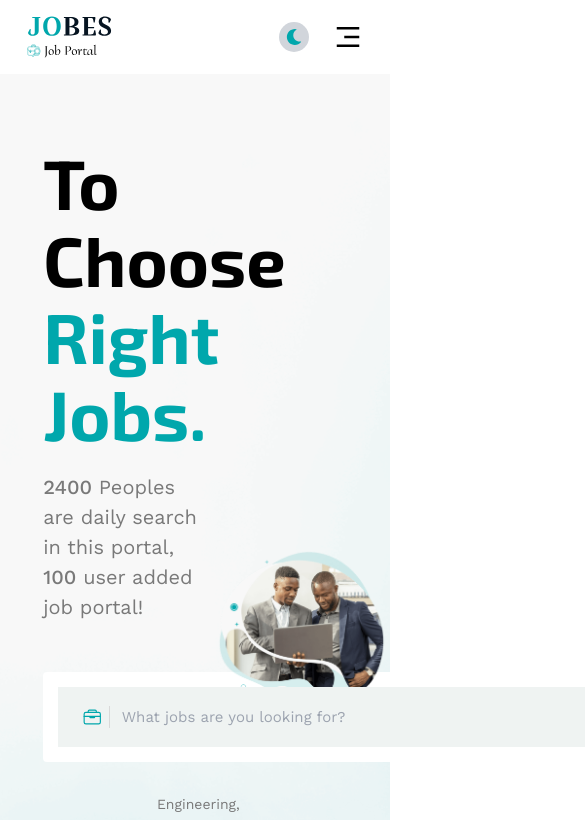
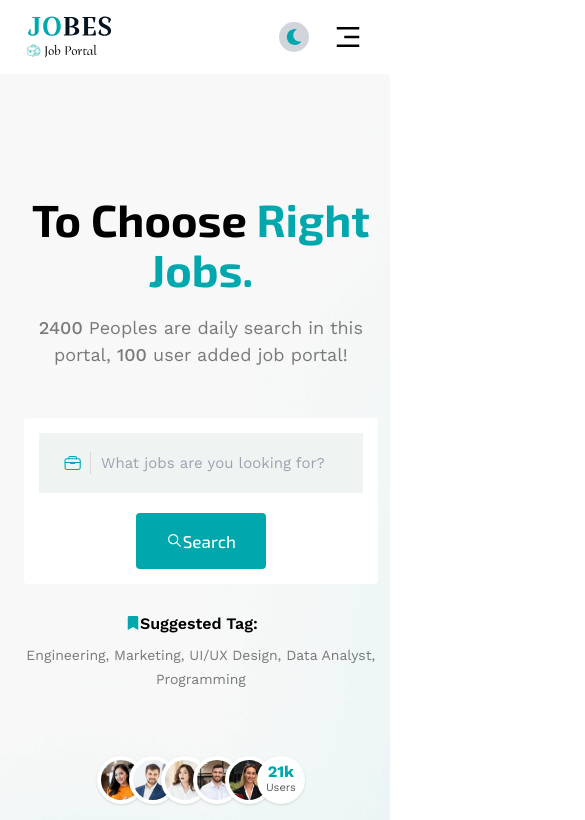
Before and after one commit to programmernizam/job-portal, a React (Vite) app in the folder kormo-sanjog/: page / in a window 390 px wide. Shown: the top 820 px of the page, 585 px wide, since content can reach past the window. Built offline with nearby package versions, Linux system fonts and the light colour scheme.

Commit message:
[Completed] Hero section with responsive

```diff
--- a/kormo-sanjog/src/pages/Home/Hero.jsx
+++ b/kormo-sanjog/src/pages/Home/Hero.jsx
@@ -18,13 +18,13 @@ const demoData = [
 
 export default function Hero() {
   return (
-    <div className="hero py-[70px] pl-[8%]">
-      <div className="grid grid-cols-2 items-center">
-        <div className="px-3">
-          <h1 className="text-[70px] leading-[77px] text-[#000] font-bold mb-5">
+    <div className="hero py-[70px] pl-[3%] lg:pl-[8%]">
+      <div className="grid grid-cols-1 lg:grid-cols-2 items-center">
+        <div className="py-[50px] lg:py-0 px-3">
+          <h1 className="text-[45px] leading-[50px] text-center lg:text-left lg:text-[70px] lg:leading-[77px] text-[#000] font-bold mb-5">
             To Choose <span className="text-primary">Right Jobs.</span>
           </h1>
-          <p className="text-[20px] text-[#797979] mb-[50px]">
+          <p className="text-[18px] text-center lg:text-left lg:text-[20px] text-[#797979] mb-[50px]">
             <span className="font-medium">2400</span> Peoples are daily search
             in this portal, <span className="font-medium">100</span> user added
             job portal!
@@ -33,7 +33,7 @@ export default function Hero() {
             {/* Search Filed */}
             <form
               action=""
-              className="flex items-center justify-between p-[15px] gap-5 bg-white rounded w-[750px] mb-[30px]"
+              className="flex flex-col lg:flex-row items-center justify-between p-[15px] gap-5 bg-white rounded  lg:max-w-[750px] mb-[30px]"
             >
               <div className="flex items-center bg-[#eff3f2] w-full h-[60px] px-[25px] relative form_inner">
                 <IoBriefcaseOutline className="mr-5 text-primary text-xl" />
@@ -52,31 +52,64 @@ export default function Hero() {
               </button>
             </form>
             {/* Tags */}
-            <div className="flex items-center mb-[65px]">
+            <div className="flex flex-col gap-[10px] lg:gap-0 lg:flex-row items-center mb-[65px]">
               <p className="flex items-center mr-[3px]">
                 <FaBookmark className="text-primary text-sm" />
                 <span className="font-semibold text-[#000] text-[16px] leading-[19px] mr-[15px]">
                   Suggested Tag:
                 </span>
               </p>
-              <p>
+              <p className="text-center lg:text-left">
                 {demoData.map((tag, index) => (
-                  <span key={index} className="text-[14px] leading-[14px] text-[#797979] hover:text-primary cursor-pointer">{tag} </span>
+                  <span
+                    key={index}
+                    className="text-[14px] leading-[14px] text-[#797979] hover:text-primary cursor-pointer"
+                  >
+                    {tag}{" "}
+                  </span>
                 ))}
               </p>
             </div>
             {/* Users */}
-            <div className="flex items-center">
-              <img src={avatar1} alt="avatar" className="h-12 w-12 p-1 bg-white rounded-full shadow"/>
-              <img src={avatar2} alt="avatar" className="h-12 w-12 p-1 bg-white rounded-full -ml-4 shadow"/>
-              <img src={avatar3} alt="avatar" className="h-12 w-12 p-1 bg-white rounded-full -ml-4 shadow"/>
-              <img src={avatar4} alt="avatar" className="h-12 w-12 p-1 bg-white rounded-full -ml-4 shadow"/>
-              <img src={avatar5} alt="avatar" className="h-12 w-12 p-1 bg-white rounded-full -ml-4 shadow"/>
-              <p className="w-12 h-12 bg-white rounded-full -ml-4 flex flex-col items-center justify-center shadow">
-                <span className="text-[16px] leading-4 font-bold text-primary">21k</span>
-                <span className="text-[11px] leading-4 text-[#595959]">Users</span>
+            <div className="flex flex-col lg:flex-row items-center">
+              <div className="flex items-center mb-5 lg:mr-5">
+                <img
+                  src={avatar1}
+                  alt="avatar"
+                  className="h-12 w-12 p-1 bg-white rounded-full shadow"
+                />
+                <img
+                  src={avatar2}
+                  alt="avatar"
+                  className="h-12 w-12 p-1 bg-white rounded-full -ml-4 shadow"
+                />
+                <img
+                  src={avatar3}
+                  alt="avatar"
+                  className="h-12 w-12 p-1 bg-white rounded-full -ml-4 shadow"
+                />
+                <img
+                  src={avatar4}
+                  alt="avatar"
+                  className="h-12 w-12 p-1 bg-white rounded-full -ml-4 shadow"
+                />
+                <img
+                  src={avatar5}
+                  alt="avatar"
+                  className="h-12 w-12 p-1 bg-white rounded-full -ml-4 shadow"
+                />
+                <p className="w-12 h-12 bg-white rounded-full -ml-4 flex flex-col items-center justify-center shadow">
+                  <span className="text-[16px] leading-4 font-bold text-primary">
+                    21k
+                  </span>
+                  <span className="text-[11px] leading-4 text-[#595959]">
+                    Users
+                  </span>
+                </p>
+              </div>
+              <p className="text-[16px] font-medium">
+                To Much People Have Connected With Us!
               </p>
-              <p className="ml-5 text-[16px] font-medium">To Much People Have Connected With Us!</p>
             </div>
           </div>
         </div>
```
